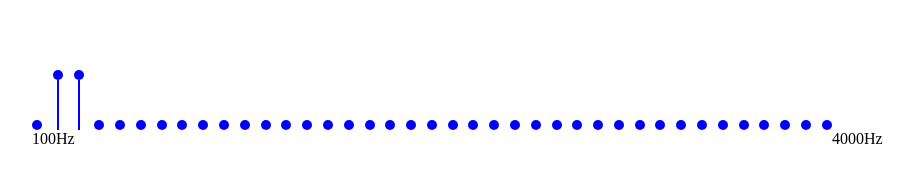
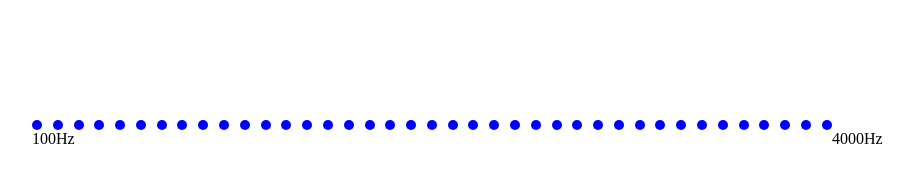
Before and after one commit to MurkyMeow/harmonic-tools, a Svelte app: page / in a window 1280 px wide. Shown: the part 450-630 px from the top of the page, without its empty margins (208-1122 px from the left). Built offline with nearby package versions, Linux system fonts and the light colour scheme.

Commit message:
allow dragging partials to change their amplitude

```diff
--- a/src/App.svelte
+++ b/src/App.svelte
@@ -9,15 +9,14 @@
   const MAX_FREQ = 4000;
   const FREQ_STEP = 100;
 
-  const MAX_AMPLITUDE = 50;
+  const PARTIAL_BOARD_H = 300;
+
+  const MAX_AMPLITUDE = 20;
 
   let slope = 1;
   let fundamental = 100;
 
   const partialAmplitudes = Array.from({ length: Math.floor((MAX_FREQ - MIN_FREQ) / FREQ_STEP) }, () => 0);
-
-  partialAmplitudes[100 / FREQ_STEP] = 10;
-  partialAmplitudes[200 / FREQ_STEP] = 10;
 
   const filters = [
     {
@@ -75,9 +74,24 @@
     filters[filterIdx].centerFreq += dFreq;
     filters[filterIdx].gain += dGain;
   };
+
+  let draggingPartialIdx = -1;
+
+  $: partialEvents = draggingPartialIdx > 0 && ({
+    onpointermove(e: MouseEvent) {
+      const current = partialAmplitudes[draggingPartialIdx];
+
+      const delta = MAX_AMPLITUDE / PARTIAL_BOARD_H * e.movementY;
+
+      partialAmplitudes[draggingPartialIdx] = Math.min(Math.max(current - delta, 0), MAX_AMPLITUDE);
+    },
+    onpointerup() {
+      draggingPartialIdx = -1;
+    },
+  })
 </script>
 
-<main>
+<main {...partialEvents}>
   <div>
       <FilterBoard minFreq={MIN_FREQ} maxFreq={MAX_FREQ} filters={filters} onMove={onFilterMove} />
 
@@ -91,10 +105,10 @@
         <input type="range" min="100" max="200" step="20" on:input={e => fundamental = Number(e.currentTarget.value)} value={fundamental}>
       </div>
 
-      <div class="partial-board">
+      <div class="partial-board" style="height: {PARTIAL_BOARD_H}px">
         {#each partialAmplitudes as amplitude, i}
           <div class="partial" style={amplitude > 0 ? `height: ${amplitude / MAX_AMPLITUDE * 100}%` : undefined}>
-            <div class="partial-handle"></div>
+            <div class="partial-handle" on:pointerdown={() => draggingPartialIdx = i}></div>
             <div class="partial-body"></div>
           </div>
           {#if isPlaying > 0 && amplitude > 0}
@@ -123,23 +137,28 @@
   }
 
   .partial-board {
+    --handle-size: 10px;
     display: flex;
     justify-content: space-between;
     align-items: flex-end;
-    height: 300px;
+  }
+
+  .partial {
+    user-select: none;
+    min-height: var(--handle-size);
   }
 
   .partial-handle {
     cursor: pointer;
-    width: 10px;
-    height: 10px;
+    width: var(--handle-size);
+    height: var(--handle-size);
     border-radius: 50%;
     background: blue;
   }
 
   .partial-body {
     width: 2px;
-    height: calc(100% - 10px);
+    height: calc(100% - var(--handle-size));
     margin: 0 auto;
     background: blue;
   }
```
